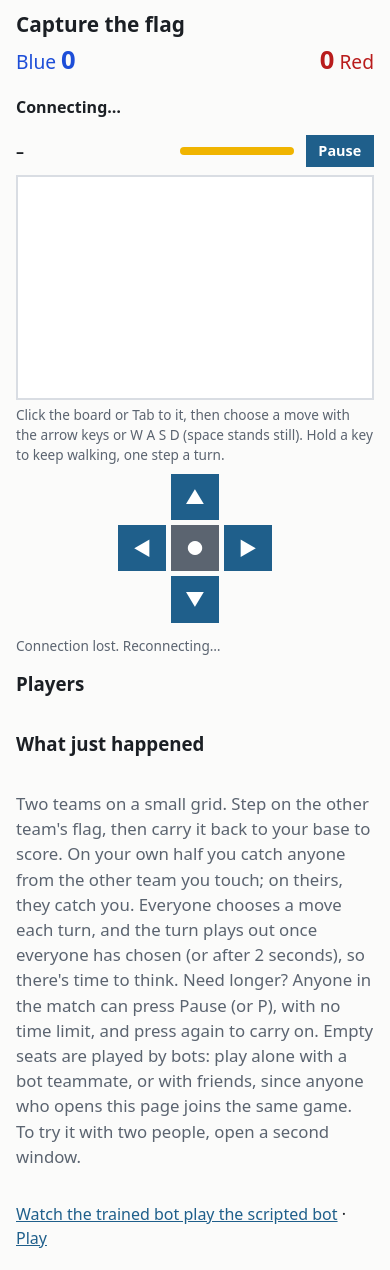
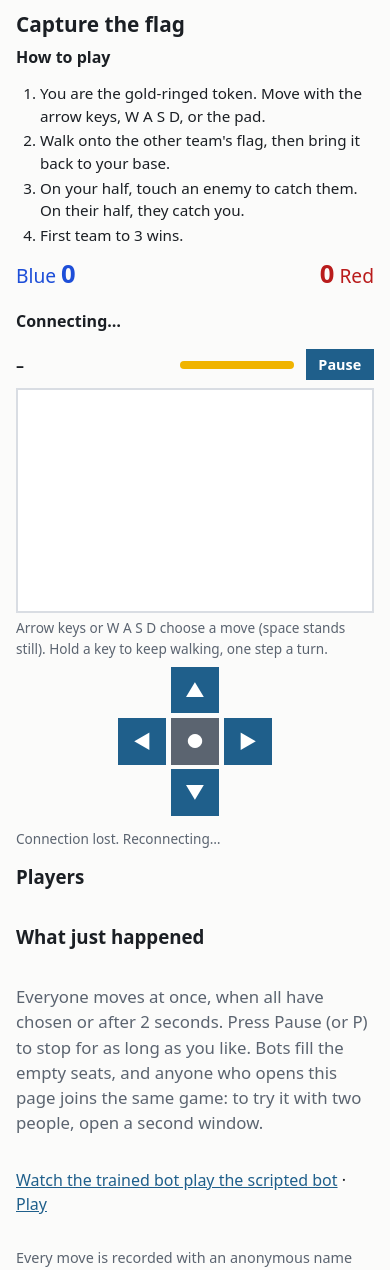
Before and after one commit to comp4020-agentic-coding-studio/comp4020-final-peacefulmind43, a FastAPI app: page / in a window 390 px wide. Shown: the part 97-1367 px from the top of the page. Run offline with FastAPI, Linux system fonts and the light colour scheme; data comes from the database, SQL or seed files in the repository; data that the repository does not hold is empty; parts of the project's set-up code (start-up, migrations or seed data) failed here and were passed over; some libraries are stand-ins or nearby versions.

Commit message:
Game page opens with four short rules, above the board on phones too
A classmate at crit 11 found the game hard to follow. The long paragraph
is now a numbered How to play list, with timing, Pause and bots after it.
spec/pages.test.ts checks the rules are short and come before the board.

Co-Authored-By: Claude Opus 5.5 <noreply@anthropic.com>

```diff
--- a/app/static/style.css
+++ b/app/static/style.css
@@ -37,6 +37,9 @@ a { color: var(--accent); }
 h1 { font-size: 1.75rem; line-height: 1.2; margin-top: 1.5rem; }
 h2 { font-size: 1.2rem; margin-top: 2rem; }
 .lead { font-size: 1.05rem; color: var(--muted); }
+.rules h2 { margin-top: 1rem; }
+.rules ol { padding-left: 1.5rem; font-size: 1.05rem; }
+.rules li { margin-block: 0.25rem; }
 
 button {
   margin-top: 0.75rem;
@@ -139,6 +142,10 @@ table.my-matches td { white-space: normal; vertical-align: top; }
   main:has(> section.game:not(.replay)) { display: flex; flex-direction: column; }
   main:has(> section.game:not(.replay)) > h1 { order: -2; font-size: 1.3rem; margin: 0.75rem 0 0; }
   main > section.game:not(.replay) { order: -1; }
+  main > section.rules { order: -2; }
+  .rules h2 { margin-top: 0.5rem; font-size: 1rem; }
+  .rules ol { margin: 0.25rem 0; font-size: 0.95rem; }
+  .rules li { margin-block: 0.1rem; }
   header.site { padding-block: 0.5rem; }
   .scorebar { margin-top: 0.25rem; }
   .game h3 { margin: 0.75rem 0 0.25rem; }
--- a/app/templates/game.html
+++ b/app/templates/game.html
@@ -2,12 +2,19 @@
 {% block skip %}<a class="skip" href="#board">Skip to the board</a>{% endblock %}
 {% block main %}
 <h1>Capture the flag</h1>
-<p class="lead">Two teams on a small grid. Step on the other team's flag, then carry it back to your base to score.
-  On your own half you catch anyone from the other team you touch; on theirs, they catch you.
-  Everyone chooses a move each turn, and the turn plays out once everyone has chosen (or after 2 seconds),
-  so there's time to think. Need longer? Anyone in the match can press Pause (or P), with no time limit,
-  and press again to carry on. Empty seats are played by bots: play alone with a bot teammate, or with friends,
-  since anyone who opens this page joins the same game. To try it with two people, open a second window.</p>
+<section class="rules" aria-labelledby="rules-heading">
+  <h2 id="rules-heading">How to play</h2>
+  <ol>
+    <li>You are the gold-ringed token. Move with the arrow keys, W A S D, or the pad.</li>
+    <li>Walk onto the other team's flag, then bring it back to your base.</li>
+    <li>On your half, touch an enemy to catch them. On their half, they catch you.</li>
+    <li>First team to 3 wins.</li>
+  </ol>
+</section>
+
+<p class="lead">Everyone moves at once, when all have chosen or after 2 seconds. Press Pause (or P) to stop
+  for as long as you like. Bots fill the empty seats, and anyone who opens this page joins the same game:
+  to try it with two people, open a second window.</p>
 
 <p class="watch-link"><a href="/?watch">Watch the trained bot play the scripted bot</a> · <a href="/">Play</a></p>
 
@@ -31,7 +38,7 @@
       <svg data-field="board" role="img" aria-label="The map, the players and the flags" viewBox="0 0 16 10"
            preserveAspectRatio="xMidYMid meet"></svg>
     </div>
-    <p class="board-hint">Click the board or Tab to it, then choose a move with the arrow keys or W A S D (space stands still).
+    <p class="board-hint">Arrow keys or W A S D choose a move (space stands still).
       Hold a key to keep walking, one step a turn.</p>
   </div>
 
```
Also changed, not shown: PROCESS.md (+12 -2 lines), doc/process-log.md (+25 -0 lines), spec/pages.test.ts (+15 -0 lines).
